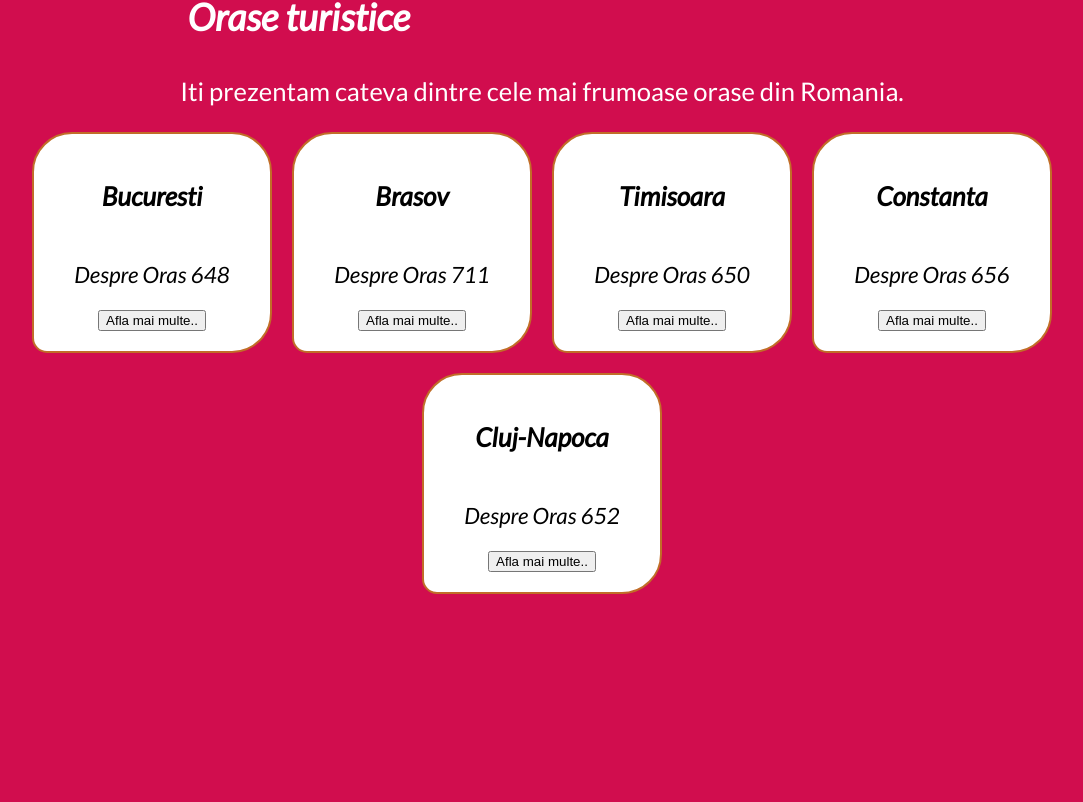
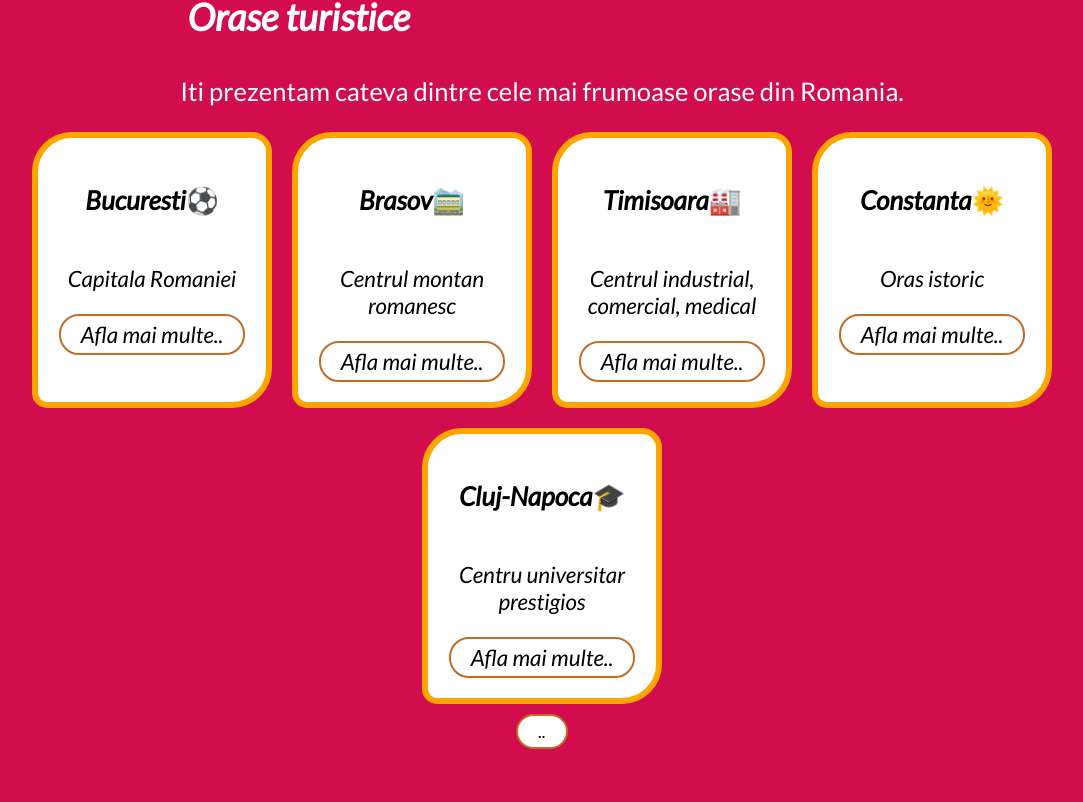
Before and after one commit to eejdan/ro2023, a React (Create React App) app: page / in a window 1280 px wide. Shown: the part 898-1700 px from the top of the page, without its empty margins (98-1181 px from the left). Built offline with nearby package versions, Linux system fonts and the light colour scheme.

Commit message:
Home done; Trip planner start

```diff
--- a/src/Pages/Cities.js
+++ b/src/Pages/Cities.js
@@ -5,6 +5,7 @@ import Footer from '../components/Footer';
 import Header from '../components/Header';
 import './Cities.css'
 
+import db from './Cities/manifest';
 
 const options = [
     { value: 'bucuresti', label: 'Bucuresti'},
@@ -13,6 +14,7 @@ const options = [
     { value: 'timisoara', label: 'Timisoara'},
     { value: 'constanta', label: 'Constanta'},
 ]
+
 
 function Cities() {
     const [opacity, setOpacity] = useState("100%");
--- a/src/Pages/Home.css
+++ b/src/Pages/Home.css
@@ -79,9 +79,15 @@
 
     background: white;
     color: black;
-    border: 2px solid #C16D28;
-    border-radius: 40px 40px 40px 15px;
+    border: 6px solid orange;
+    border-radius: 40px 20px 40px 15px;
     padding: 20px;
+    transition: border 500ms;
+
+    overflow: hidden;
+}
+#track-container > div > .section-wrapper > .section-container > .cities-show > div:hover {
+    border: 6px solid rgb(69, 255, 184);
 }
 #track-container > div > .section-wrapper > .section-container > .cities-show > div > h3 {
     text-align: left;
@@ -90,8 +96,11 @@
     width: 100%;
     text-align: center;
 }
-#track-container > div > .section-wrapper > .section-container > .cities-show > div > button {
+#track-container > div > .section-wrapper .more-button {
     width: fit-content;
+    padding: 5px 20px;
+    border-radius: 20px;
+    border: 2px solid #C16D28;
 }
 .cities-section {
     justify-content: space-around !important;
--- a/src/Pages/Home.js
+++ b/src/Pages/Home.js
@@ -18,7 +18,7 @@ function Home() {
             <div className="section-container">
               <div>&nbsp;</div>
               <div>&nbsp;</div>
-              <h3>&nbsp;Hai sa redescoperim Romania!</h3>
+              <h2>&nbsp;Hai sa redescoperim Romania!</h2>
             </div>
           </div>
         </div>
@@ -36,31 +36,46 @@ function Home() {
               </div>
               <div className='cities-show'>
                 <div>
-                  <h3>Bucuresti</h3>
-                  <p>Despre Oras 648</p>
-                  <button>Afla mai multe..</button>
+                  <h3>Bucuresti<span style={{ fontStyle: 'normal' }}>⚽</span></h3>
+                  <p>Capitala Romaniei</p>
+                  <Link to='/bucuresti'>
+                    <div className='more-button'>Afla mai multe..</div>
+                  </Link>
                 </div>
                 <div>
-                  <h3>Brasov</h3>
-                  <p>Despre Oras 711</p>
-                  <button>Afla mai multe..</button>
+                  <h3>Brasov<span style={{ fontStyle: 'normal' }}>🚞</span></h3>
+                  <p>Centrul montan romanesc</p>
+                  <Link to='/brasov'>
+                    <div className='more-button'>Afla mai multe..</div>
+                  </Link>
                 </div>
                 <div>
-                  <h3>Timisoara</h3>
-                  <p>Despre Oras 650</p>
-                  <button>Afla mai multe..</button>
+                  <h3>Timisoara<span style={{ fontStyle: 'normal' }}>🏭</span></h3>
+                  <p>Centrul industrial, comercial, medical</p>
+                  <Link to='/timisoara'>
+                    <div className='more-button'>Afla mai multe..</div>
+                  </Link>
                 </div>
                 <div>
-                  <h3>Constanta</h3>
-                  <p>Despre Oras 656</p>
-                  <button>Afla mai multe..</button>
+                  <h3>Constanta<span style={{ fontStyle: 'normal' }}>🌞</span></h3>
+                  <p>Oras istoric</p>
+                  <Link to='/constanta'>
+                    <div className='more-button'>Afla mai multe..</div>
+                  </Link>
                 </div>
                 <div>
-                  <h3>Cluj-Napoca</h3>
-                  <p>Despre Oras 652</p>
-                  <button>Afla mai multe..</button>
+                  <h3>Cluj-Napoca<span style={{ fontStyle: 'normal' }}>🎓</span></h3>
+                  <p>Centru universitar prestigios</p>
+                  <Link to='/cluj-napoca'>
+                    <div className='more-button'>Afla mai multe..</div>
+                  </Link>
                 </div>
               </div>
+              <Link to='/orase'>
+                <div className='more-button' style={{
+                  marginTop: "10px", color: 'black', backgroundColor: 'white', fontSize: "1.1rem"
+                }}>..</div>
+              </Link>
             </div>
           </div>
         </div>
@@ -71,7 +86,7 @@ function Home() {
         </div>
         <div>
           <div className='section-wrapper'>
-            <div className="section-container"><h3>&nbsp;Planifica-ti vacanta ta in Romania acum!</h3>
+            <div className="section-container"><h3>&nbsp;Planifica-ti vacanta ta in Romania chiar acum!</h3>
               <Link to='/orase'>
                 <div className='section-button'>Da, vreau!</div>
               </Link>
@@ -114,7 +129,7 @@ function BkgImage() {
     };
   }, []);
   return (
-    <div className="page-background" style={{ transition: "opacity 1s",opacity: opacity, backgroundImage: `url(${source})`}}>
+    <div className="page-background" style={{ transition: "opacity 1s", opacity: opacity, backgroundImage: `url(${source})` }}>
     </div>
   )
 }
--- /dev/null
+++ b/src/Pages/TripPlanner.css
@@ -0,0 +1,33 @@
+.tp-wrapper {
+    margin: 0;
+    padding: 0;
+
+    width: 100vw;
+    height: 100vh;
+
+    display: flex;
+    flex-flow: column nowrap;
+    justify-content: space-around;
+    align-items: center;
+}
+.tp-container {
+    flex-grow: 2;
+
+    width: 100%;
+
+    display: flex;
+    flex-flow: row nowrap;
+    justify-content: center;
+    align-items: center;
+}
+.tp-form-wrapper {
+    flex-grow: 1;
+}
+.tp-form-result-wrapper {
+    flex-grow: 1;
+}
+.tp-form-result {
+    scale: 0%;
+    transition: scale 200ms;
+    transition-timing-function: ease;
+}
--- a/src/Pages/TripPlanner.js
+++ b/src/Pages/TripPlanner.js
@@ -1,8 +1,23 @@
 
+import Header from "../components/Header";
+import Footer from "../components/Footer";
+
+import './TripPlanner.css'
 
 function TripPlanner() {
     return (
-        <div>calatorie</div>
+        <div className="tp-wrapper">
+            <Header />
+            <div className="tp-container">
+                <div className="tp-form-wrapper">
+                    Test
+                </div>
+                <div className="tp-form-result-wrapper">
+                    Result
+                </div>
+            </div>
+            <Footer />
+        </div>
     )
 }
 
```
